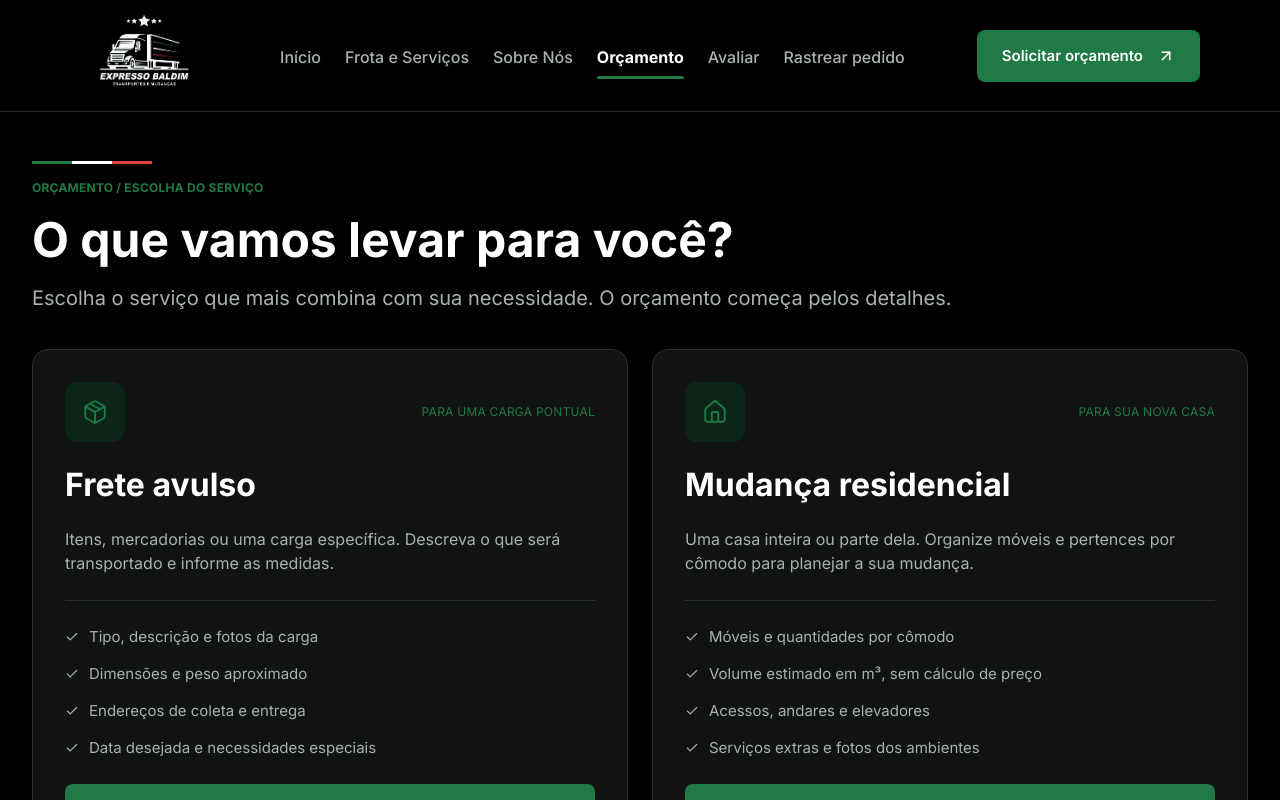
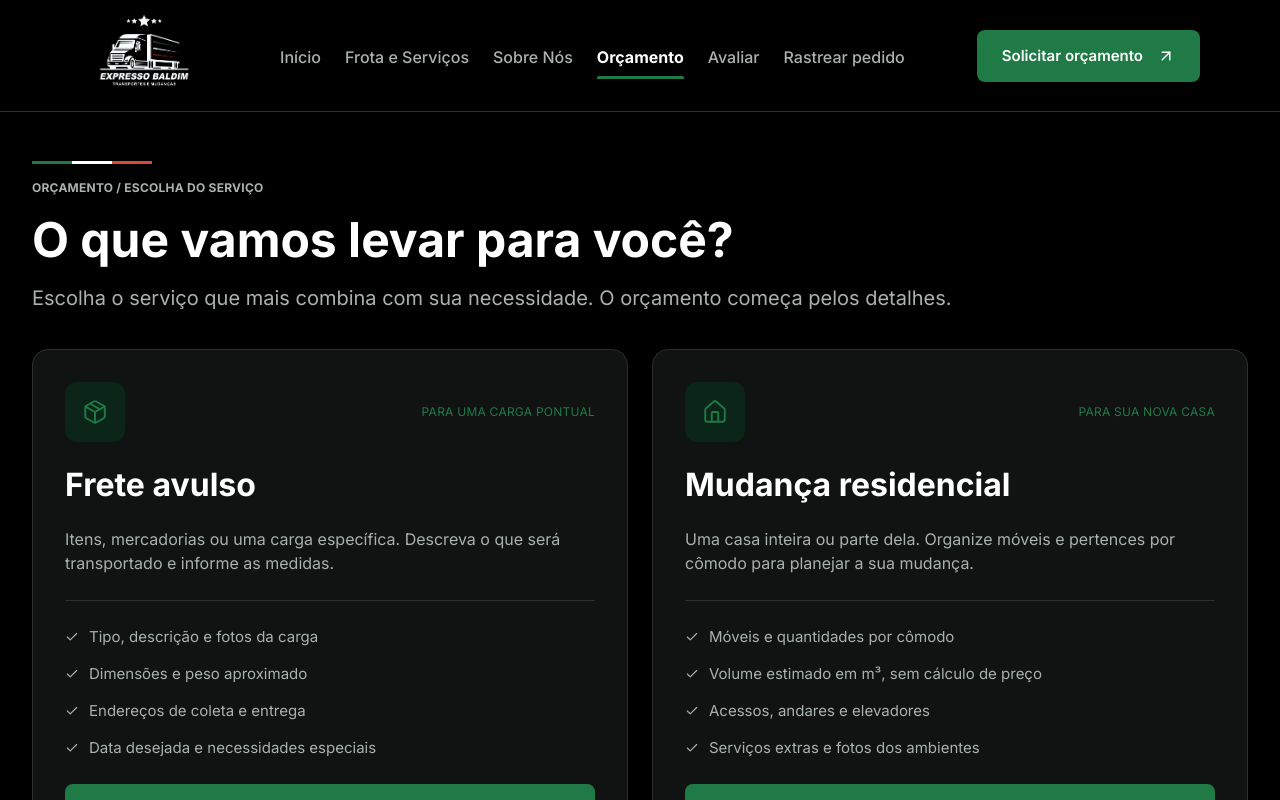
Before and after one commit to Nyckbaldim/expresso-baldim, an Angular app: page /orcamento in a window 1280 px wide. Shown: the top 800 px of the page. Built offline with nearby package versions, Linux system fonts and the light colour scheme.

Commit message:
style(styles): deixa o texto das etiquetas em cinza

```diff
--- a/src/styles.css
+++ b/src/styles.css
@@ -78,7 +78,7 @@ img { display: block; max-width: 100%; }
   display: flex;
   align-items: center;
   gap: 8px;
-  color: var(--verde);
+  color: var(--cinza);
   font-size: 12px;
   font-weight: 700;
   letter-spacing: 0.02em;
```
